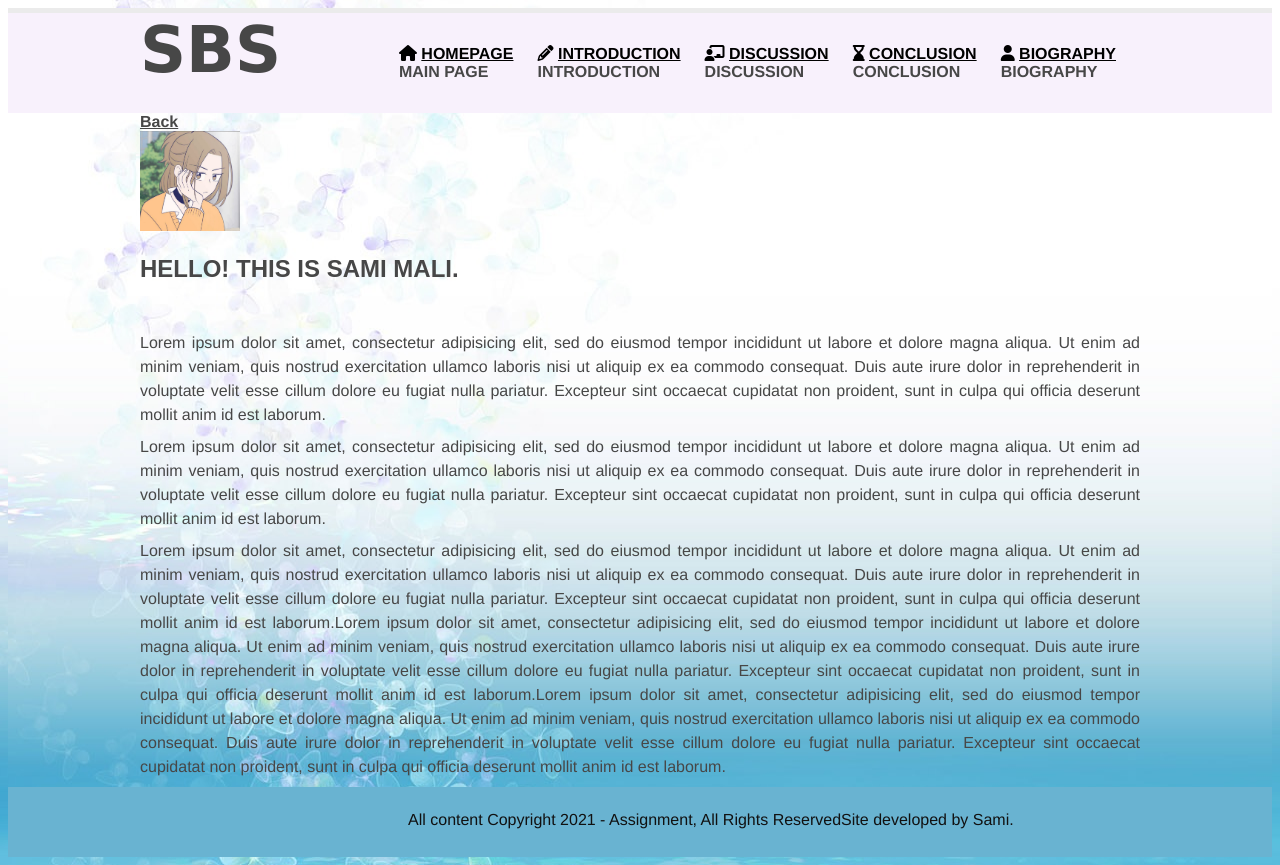
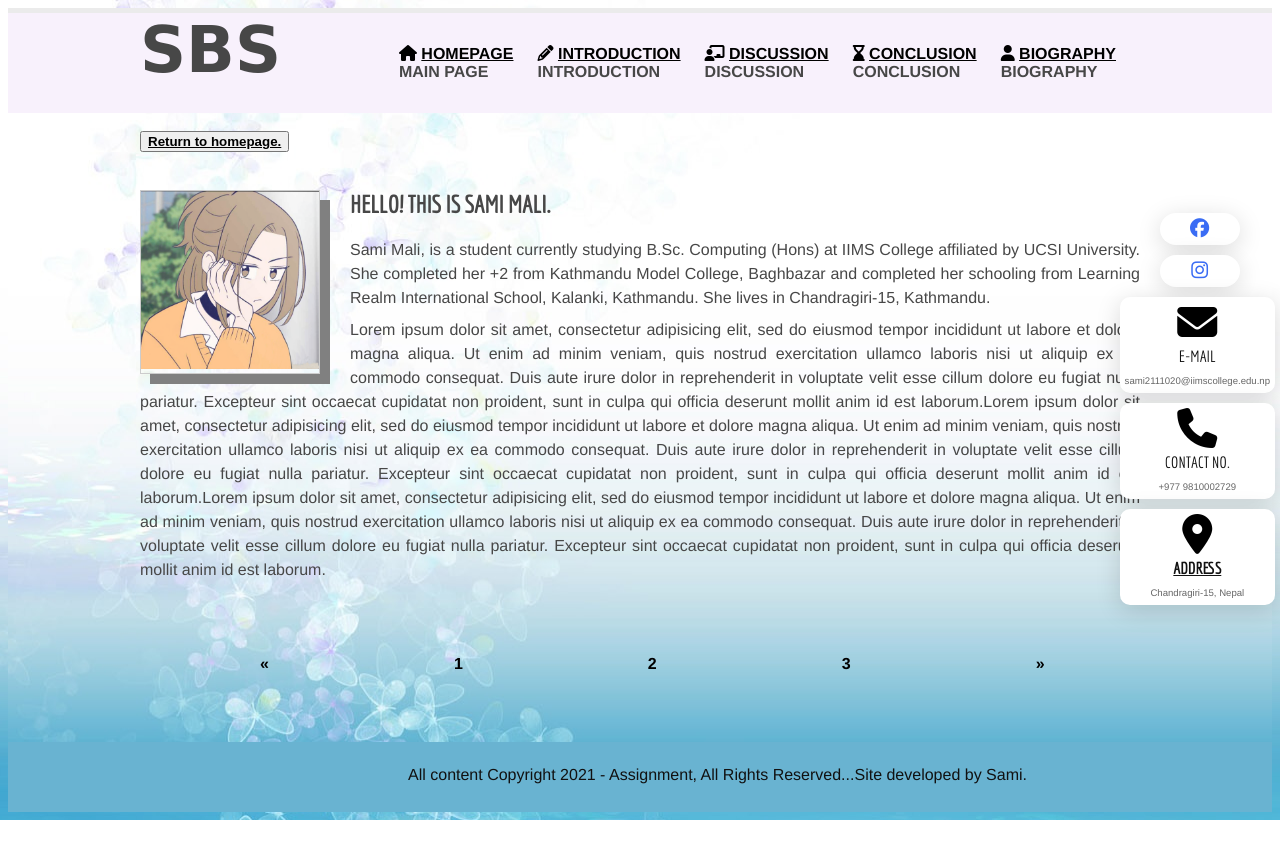
Before and after one commit to Sami353/Webpage, a plain HTML site: page biography.html in a window 1280 px wide. Shown: the top 865 px of the page. After the commit the page ends 820 px from the top, so only its background shows below. Drawn offline with Linux system fonts and the light colour scheme; a web font is replaced by a local one.

Commit message:
Update biography.html

```diff
--- a/biography.html
+++ b/biography.html
@@ -2,9 +2,26 @@
 <html>
 <head>
 	<title>Biography</title>
+
+	<meta charset="utf-8">
+	<meta name="viewport" content="width=device-width. initial-scale=1.0" />
+  	<meta name="author" content="Sami Mali">
+  	<meta name="description" content="IOT final assignment on the topic 'Can IOT assist agriculture development?'">
+
+	<link rel="preconnect" href="https://fonts.gstatic.com">
+	<link href="https://fonts.googleapis.com/css2?family=Economica&family=Pacifico&display=swap" rel="stylesheet">
+
+	<link rel="preconnect" href="https://fonts.googleapis.com">
+	<link rel="preconnect" href="https://fonts.gstatic.com" crossorigin>
+	<link href="https://fonts.googleapis.com/css2?family=Festive&display=swap" rel="stylesheet">
+
 	<link rel="stylesheet" type="text/css" href="assignment.css">
 	<script src="https://kit.fontawesome.com/2f110253c0.js" crossorigin="anonymous"></script>
+
+	<link rel="stylesheet" type="text/css" href="">
+	<script src="https://kit.fontawesome.com/5b24568114.js" crossorigin="anonymous"></script>
 </head>
+
 <body>
 	<header class="page-header">
 		<div class="fixed-width">
@@ -42,31 +59,25 @@
 		</div>
 	</header>
 
+	<br>
+
 	<section class="fixed-width">
-		<div>
-		<a href="index.html">Back</a>
-		</div>
-			<div class="main-visual">
+
+		<button><a href="index.html">Return to homepage.</a></button>
+
+		<br><br>
+
+		<div class="gallery">
+		  <a target="_blank" href="picsart.jpg">
 		    <img src="picsart.jpg" width="100px" height="100px">
-	      		<h1>Hello! This is Sami Mali.</h1>
+		  </a>
 		</div>
 
-	      	<!-- <span>
-	      		<img src="picsart.jpg" width="100px" height="100px">
 		<h1>Hello! This is Sami Mali.</h1>
-	      	</span> -->
-		<p>Lorem ipsum dolor sit amet, consectetur adipisicing elit, sed do eiusmod
-		tempor incididunt ut labore et dolore magna aliqua. Ut enim ad minim veniam,
-		quis nostrud exercitation ullamco laboris nisi ut aliquip ex ea commodo
-		consequat. Duis aute irure dolor in reprehenderit in voluptate velit esse
-		cillum dolore eu fugiat nulla pariatur. Excepteur sint occaecat cupidatat non
-		proident, sunt in culpa qui officia deserunt mollit anim id est laborum.</p>
-		<p>Lorem ipsum dolor sit amet, consectetur adipisicing elit, sed do eiusmod
-		tempor incididunt ut labore et dolore magna aliqua. Ut enim ad minim veniam,
-		quis nostrud exercitation ullamco laboris nisi ut aliquip ex ea commodo
-		consequat. Duis aute irure dolor in reprehenderit in voluptate velit esse
-		cillum dolore eu fugiat nulla pariatur. Excepteur sint occaecat cupidatat non
-		proident, sunt in culpa qui officia deserunt mollit anim id est laborum.</p>
+
+		<p>
+			Sami Mali, is a student currently studying B.Sc. Computing (Hons) at IIMS College affiliated by UCSI University. She completed her +2 from Kathmandu Model College, Baghbazar and completed her schooling from Learning Realm International School, Kalanki, Kathmandu. She lives in Chandragiri-15, Kathmandu.
+		</p>
 		<p>Lorem ipsum dolor sit amet, consectetur adipisicing elit, sed do eiusmod
 		tempor incididunt ut labore et dolore magna aliqua. Ut enim ad minim veniam,
 		quis nostrud exercitation ullamco laboris nisi ut aliquip ex ea commodo
@@ -83,11 +94,65 @@
 		consequat. Duis aute irure dolor in reprehenderit in voluptate velit esse
 		cillum dolore eu fugiat nulla pariatur. Excepteur sint occaecat cupidatat non
 		proident, sunt in culpa qui officia deserunt mollit anim id est laborum.</p>
+
+		<section class="contact">
+
+			<div class="content">
+				<div class="row">
+					<div class="cardrev">
+		          		<div class="contact-icon">
+		          			<a href="https://www.facebook.com/sami.mali.779642/" target="_blank"><i class="fa fa-facebook-official" aria-hidden="true"></i></a>
+		          		</div>
+	          		</div>
+		          	<div class="cardrev">
+		          		<div class="contact-icon">
+		          			<a href="https://www.instagram.com/sami_mali/"><i class="fa fa-instagram" aria-hidden="true"></i></a>
+		          		</div>
+		          	</div>
+		          	<div class="card reveal">
+		          		<div class="contact-icon">
+		          			<i class="fas fa-envelope"></i>
+		          		</div>
+		          		<div class="info">
+		          			<h3>E-mail</h3>
+		          			<span>sami2111020@iimscollege.edu.np</span>
+		          		</div>
+		          	</div>
+					<div class="card reveal">
+						<div class="contact-icon">
+							<i class="fas fa-phone"></i>
+						</div>
+						<div class="info">
+							<h3>Contact No.</h3>
+							<span>+977 9810002729</span>
+						</div>
+		          	</div>
+					<div class="card reveal">
+						<div class="contact-icon">
+							<i class="fas fa-map-marker-alt"></i>
+						</div>
+						<div class="info">
+							<h3><a href="https://www.google.com/maps/@27.6862326,85.2650074,16z">Address</a></h3>
+							<span>Chandragiri-15, Nepal</span>
+						</div>
+					</div>
+		        </div>
+		    </div>
+		</section>
+
+		<div class="pagination">
+			<a href="conclusion.html">&laquo;</a>
+			<a href="introduction.html">1</a>
+			<a href="discussion.html">2</a>
+			<a href="conclusion.html">3</a>
+			<a href="index.html">&raquo;</a>
+      	</div>
+
 	</section>
 
 	<footer class="page-footer">
 		<div class="fixed-width">
-      <div class="copyright">All content Copyright 2021 - Assignment, All Rights Reserved</div>
+			<div class="copyright">All content Copyright 2021 - Assignment, All Rights Reserved...</div>
 			<div>Site developed by Sami.</div>
 		</div>
 		<div style="clear: both;"></div>
```
Lines whose indentation alone changed are shown as unchanged.
